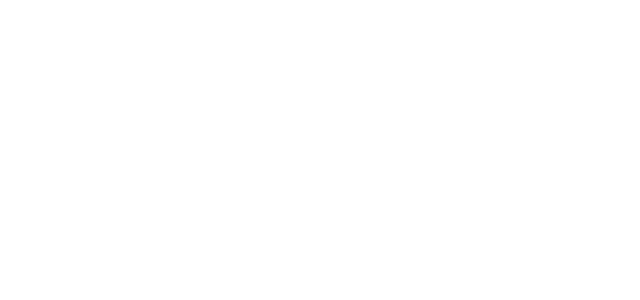
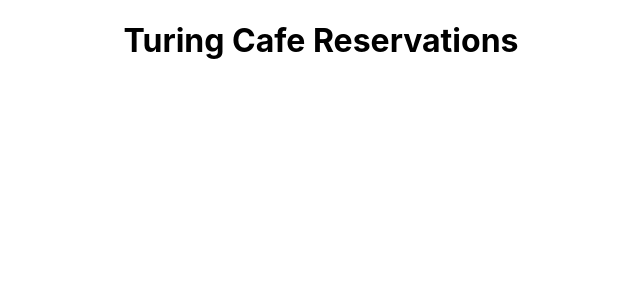
Before and after one commit to edwindelbosque/turing-challenge, a React (Create React App) app: page / in a window 1280 px wide. Shown: the top 300 px of the page, without its empty margins (319-959 px from the left). Built offline with nearby package versions, Linux system fonts and the light colour scheme.

Commit message:
Create framework of App

```diff
--- a/src/App.js
+++ b/src/App.js
@@ -5,7 +5,13 @@
   render() {
     return (
       <div className="App">
+        <h1 className='app-title'>Turing Cafe Reservations</h1>
+        <div className='resy-form'>
 
+        </div>
+        <div className='resy-container'>
+
+        </div>
       </div>
     )
   }
```
